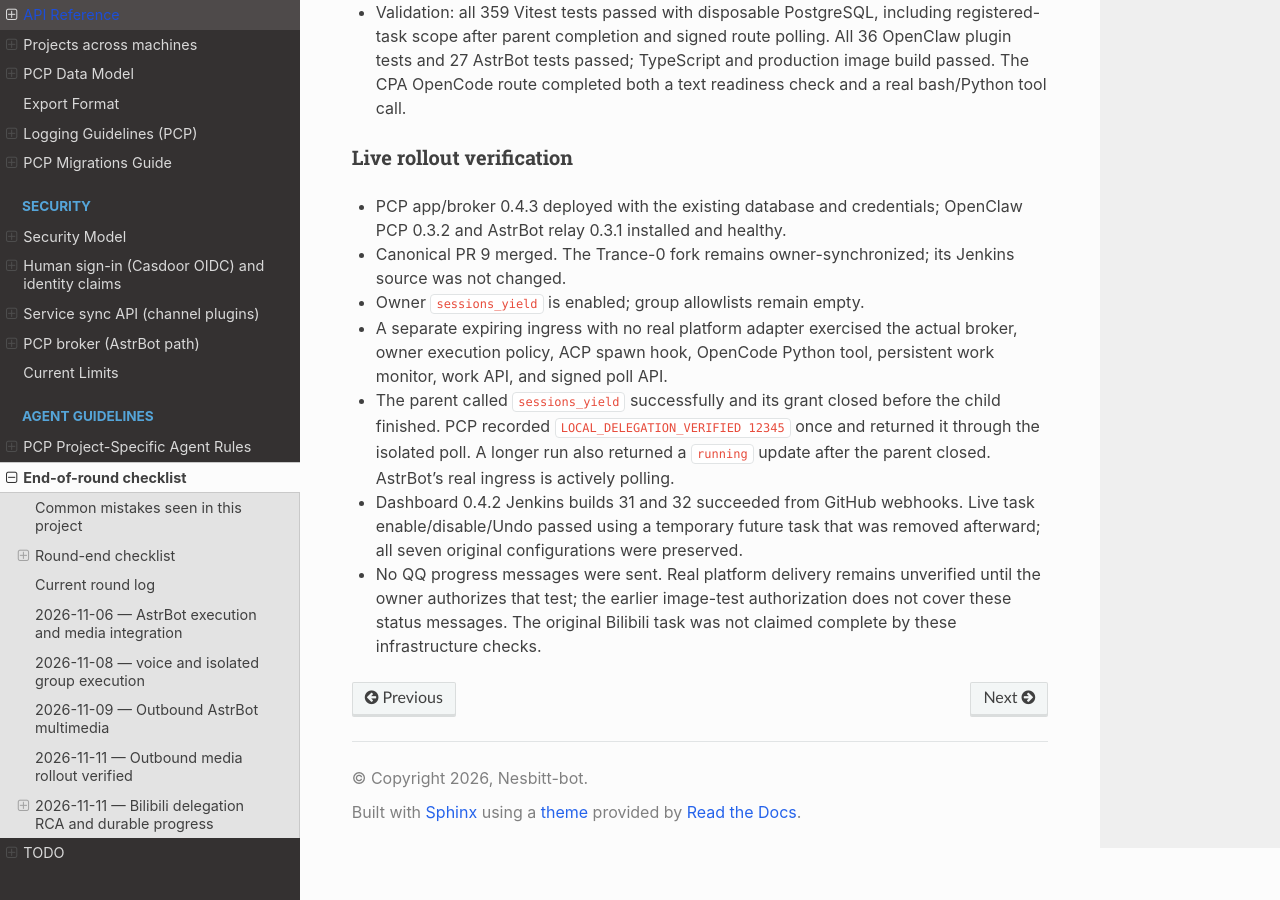
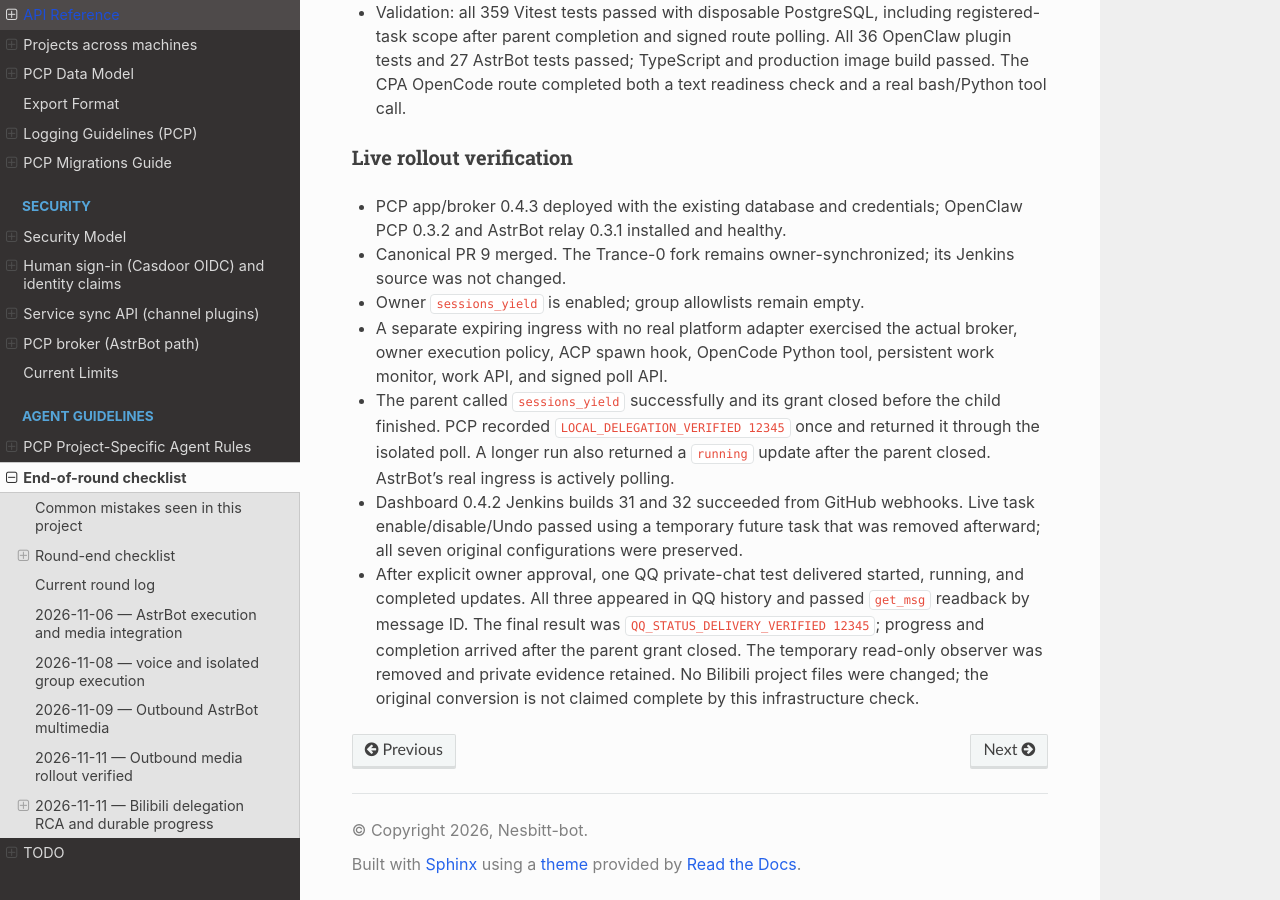
Before and after one commit to Nesbitt-bot/personal-context-protocol, a Sphinx documentation site: the page built from docs/LLM_CHECK.md, in a window 1280 px wide and 900 px high, scrolled down 14909 px. Built offline with Sphinx 7.4.7 and the Read the Docs theme 3.1.0, drawn with Linux system fonts in a browser that asks for light colours.

Commit message:
docs(work): confirm QQ delegated status delivery

```diff
--- a/docs/LLM_CHECK.md
+++ b/docs/LLM_CHECK.md
@@ -504,7 +504,10 @@
 - Dashboard 0.4.2 Jenkins builds 31 and 32 succeeded from GitHub webhooks.
   Live task enable/disable/Undo passed using a temporary future task that was
   removed afterward; all seven original configurations were preserved.
-- No QQ progress messages were sent. Real platform delivery remains unverified
-  until the owner authorizes that test; the earlier image-test authorization
-  does not cover these status messages. The original Bilibili task was not
-  claimed complete by these infrastructure checks.
+- After explicit owner approval, one QQ private-chat test delivered started,
+  running, and completed updates. All three appeared in QQ history and passed
+  `get_msg` readback by message ID. The final result was
+  `QQ_STATUS_DELIVERY_VERIFIED 12345`; progress and completion arrived after
+  the parent grant closed. The temporary read-only observer was removed and
+  private evidence retained. No Bilibili project files were changed; the
+  original conversion is not claimed complete by this infrastructure check.
```
